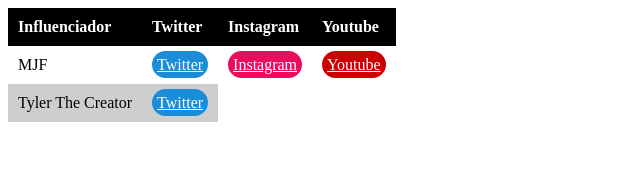
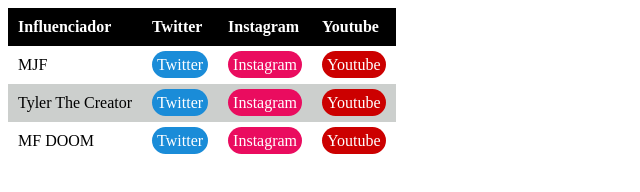
Before and after one commit to Nathan-Taquatia/Exerc-cio-0.6.1, a plain HTML site: page index.html in a window 1280 px wide. Shown: the whole page, without its empty margins (0-640 px from the left). Drawn offline with Linux system fonts and the light colour scheme.

Commit message:
Add files via upload

```diff
--- a/estilos.css
+++ b/estilos.css
@@ -4,9 +4,14 @@ tr:nth-child(1) {
     border: none;
   }
 
+  a {
+  text-decoration: none;
+}
+
   td, th {
     padding: 10px;
     text-align: start;
+    text-decoration: none;
   }
 
   table {
@@ -15,6 +20,7 @@ tr:nth-child(1) {
 
   tr:nth-child(odd):not(:first-child) {
     background-color: #cccfcd;
+
   }
 
   .twitter
@@ -38,5 +44,3 @@ tr:nth-child(1) {
     padding: 5px;
     border-radius: 100px;
   }
-
-  }
--- a/index.html
+++ b/index.html
@@ -27,6 +27,15 @@
         <tr>
             <td>Tyler The Creator</td>
             <td><a class="twitter" href="https://twitter.com/tylerthecreator">Twitter</a></td>
+            <td><a class="instagram" href="https://www.instagram.com/feliciathegoat/">Instagram</a></td>
+            <td><a class="youtube" href="https://www.youtube.com/channel/UCsQBsZJltmLzlsJNG7HevBg">Youtube</a></td>
+
+        </tr>
+        <tr>
+        <td>MF DOOM </td>
+        <td><a class="twitter" href="https://twitter.com/MFDOOM">Twitter</a></td>
+        <td><a class="instagram" href="https://www.instagram.com/mfdoom/">Instagram</a></td>
+        <td><a class="youtube" href="https://www.youtube.com/@mfdoom4965/featured">Youtube</a></td>
 
 
 
```
